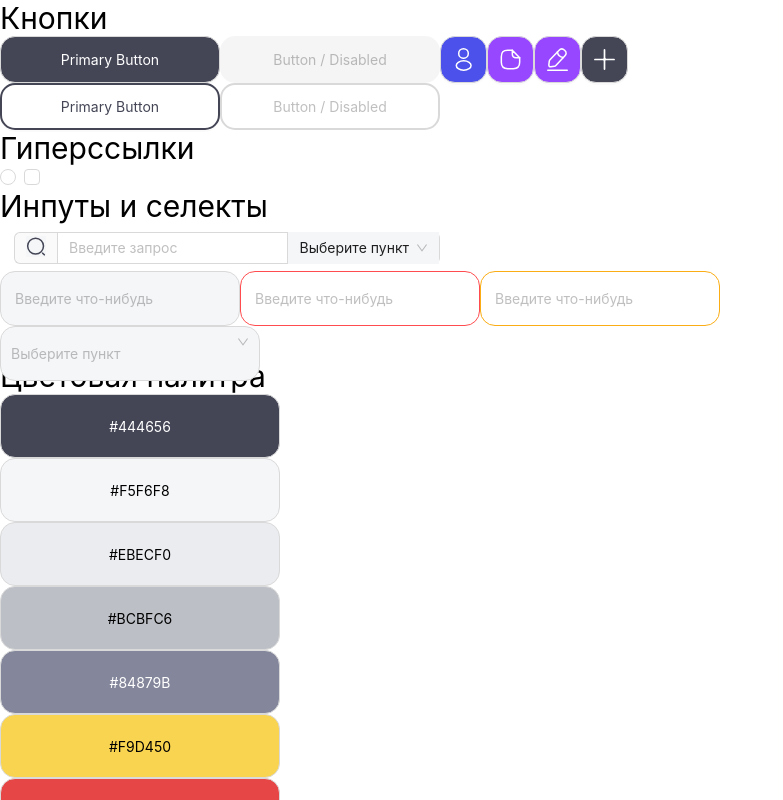
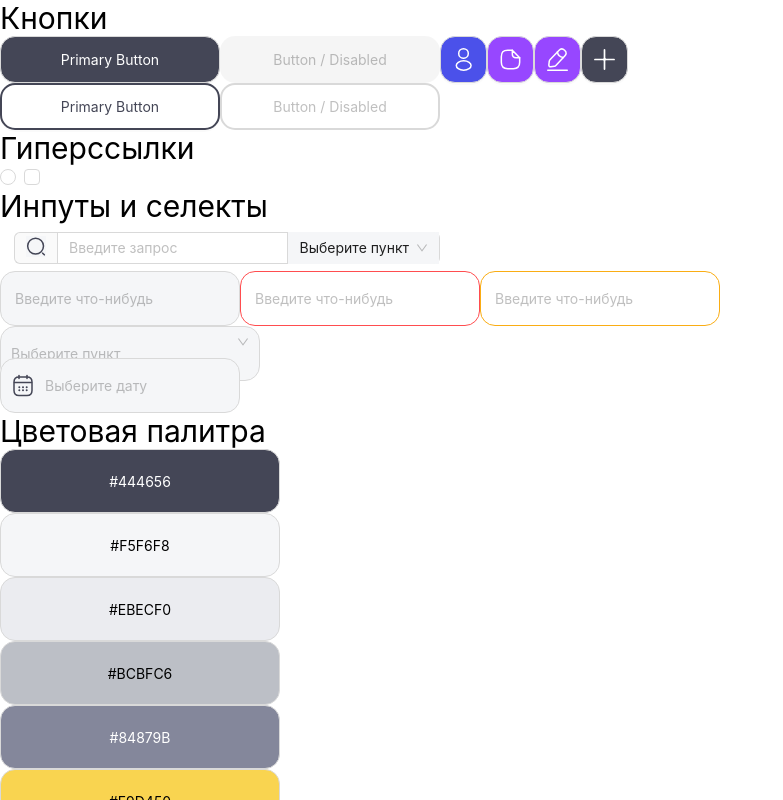
Before and after one commit to GipnoTech/deep-ui-kit, a React (Create React App) app: page / in a window 1280 px wide. Shown: the top 800 px of the page, without its empty margins (0-783 px from the left). Built offline with nearby package versions, Linux system fonts and the light colour scheme.

Commit message:
add new date-components

```diff
--- a/src/App.tsx
+++ b/src/App.tsx
@@ -8,6 +8,7 @@ import {InputSearchGipno} from "./input-search";
 import {ColorGipno} from "./color";
 import {CheckboxGipno} from "./checkbox";
 import {SelectGipno} from "./select";
+import {DateGipno} from "./date/date-components";
 
 const customOptions = [
     { value: 'Выберите из списка 1', label: 'Выберите из списка 1' },
@@ -62,7 +63,9 @@ function App() {
             <div className="select">
                 <SelectGipno options={customOptions} />
             </div>
-
+            <div className="date">
+                <DateGipno/>
+            </div>
             <div className="color-text">Цветовая палитра</div>
             <div className="palitra">
                 <ColorGipno name={"#444656"} defaultValue={"#444656"}/>
--- /dev/null
+++ b/src/date/date-components.tsx
@@ -0,0 +1,63 @@
+import * as React from 'react';
+import {Button, DatePicker} from 'antd';
+import styled from 'styled-components';
+import dayjs, { Dayjs } from 'dayjs';
+import icon from "./Gallery.svg";
+import { DatePickerProps } from 'antd';
+
+const StyledDate = styled(DatePicker)<{ name?: string }>`
+
+  .ant-picker-footer {
+    display: none;
+  }
+  .ant-picker-input {
+    margin-left: 30px;
+  }
+  .ant-picker-suffix{
+    display: none;
+  }
+  background-image: url(${icon}) !important;
+  background-position: 10px, 10px !important;
+  background-repeat: no-repeat !important;
+  display: flex;
+  flex-direction: row;
+  align-items: center;
+  padding: 12px 14px;
+  gap: 12px;
+
+
+
+  width: 240px;
+  height: 55px;
+
+  background: #F5F6F8;
+  border-radius: 15px;
+
+  text-overflow: ellipsis;
+`;
+
+const onChange = (value: Dayjs | null, dateString: string) => {
+    if (value) {
+        console.log('Date: ', value);
+    } else {
+        console.log('Clear');
+    }
+};
+
+type DateGipnoProps = DatePickerProps;
+
+export function DateGipno( props: DateGipnoProps) {
+    return (
+        <StyledDate
+            {...props}
+            presets={[
+                {label: 'Позавчера', value: dayjs().add(-2, 'd') as Dayjs},
+                {label: 'Вчера', value: dayjs().add(-1, 'd') as Dayjs},
+                {label: 'Сегодня', value: dayjs().add(0, 'd') as Dayjs},
+                {label: 'Завтра', value: dayjs().add(1, 'd') as Dayjs},
+                {label: 'Послезавтра', value: dayjs().add(2, 'd') as Dayjs},
+            ]}
+            onChange={onChange}
+            placeholder="Выберите дату"/>
+    );
+}
--- /dev/null
+++ b/src/date/index.ts
@@ -0,0 +1,3 @@
+import {DateGipno} from "./date-components";
+
+export {DateGipno};
```
Also changed, not shown: src/date/Gallery.svg (added), 1 other file (tests, documents, lock files or other folders).
